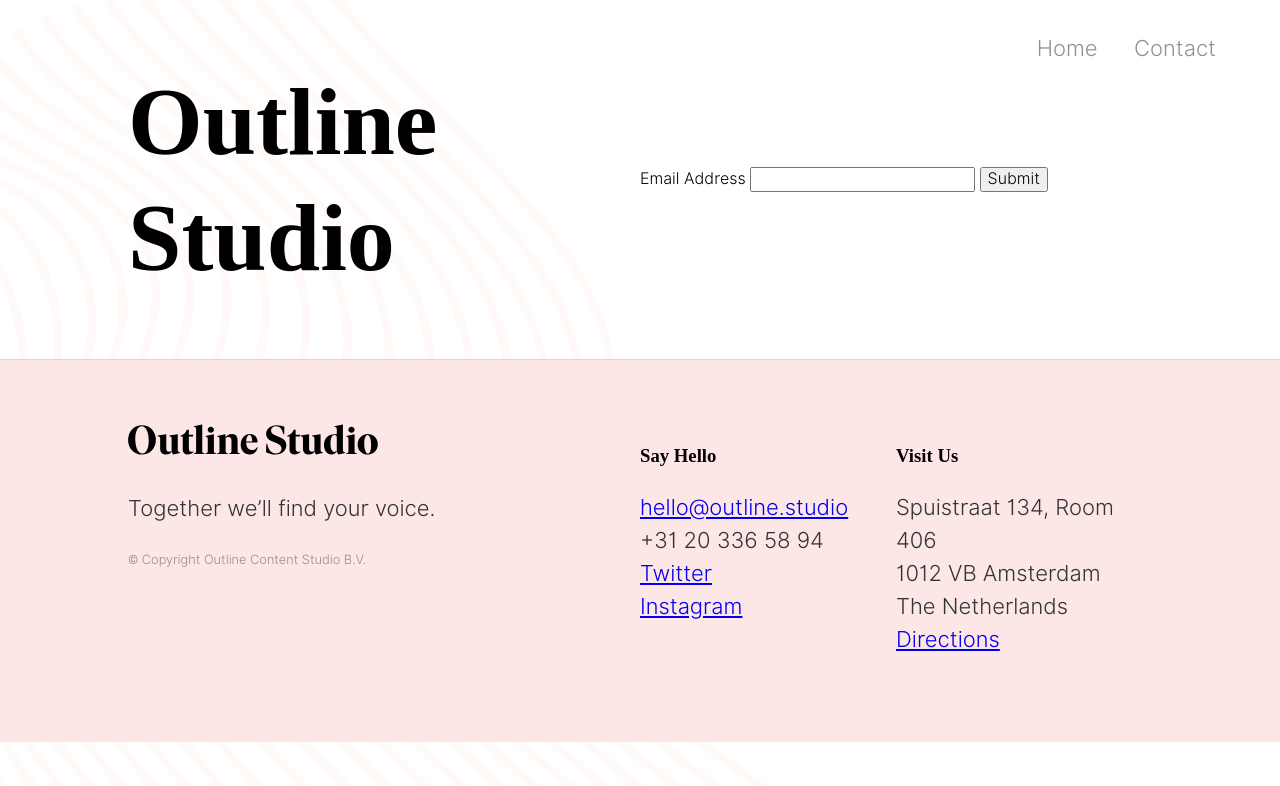
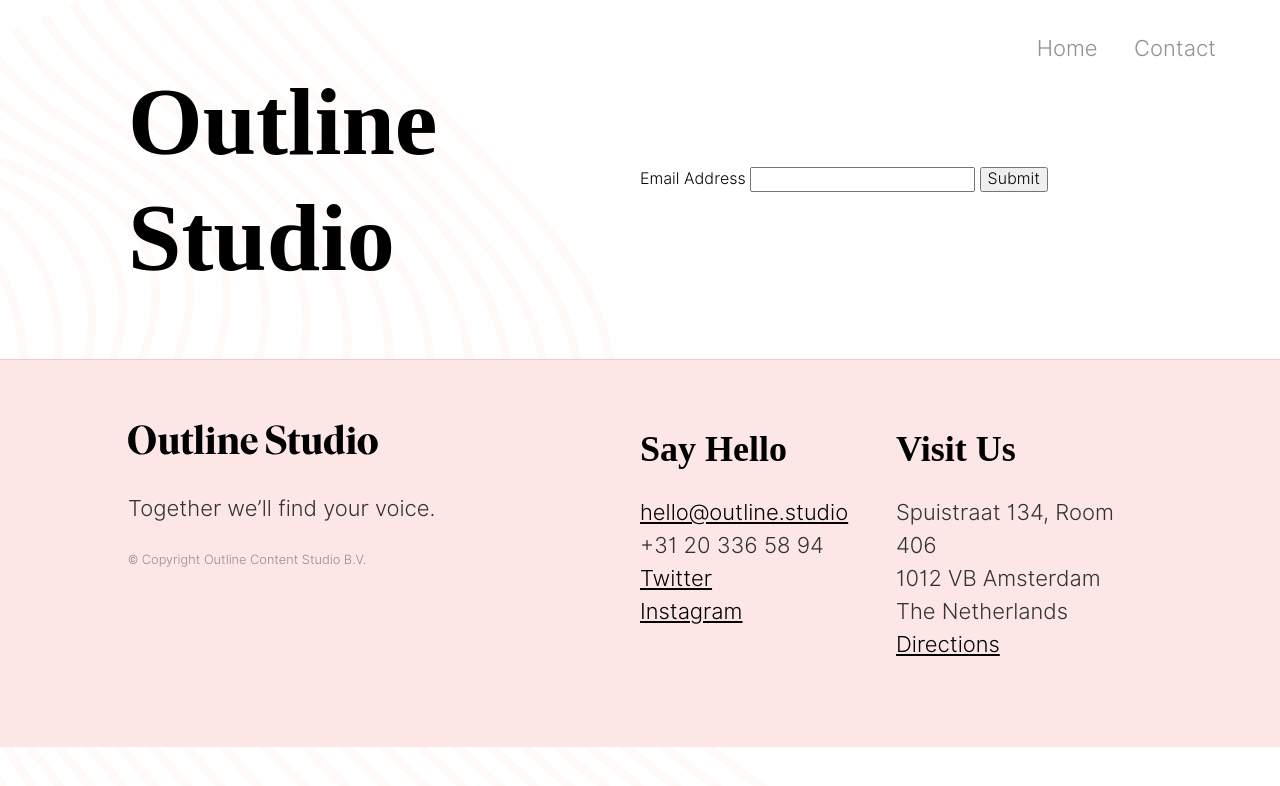
Before and after one commit to aarongilmore/outline-studio, a Jekyll site: the page built from contact.md, in a window 1280 px wide. Shown: the top 786 px of the page. Built offline with Jekyll 4.4.1, drawn with Linux system fonts in a browser that asks for light colours; nearby versions of some CDN libraries; some web fonts are replaced.

Commit message:
Type size.

```diff
--- a/_includes/footer.html
+++ b/_includes/footer.html
@@ -6,21 +6,21 @@
         <small class="o-40">&copy; Copyright Outline Content Studio B.V.</small>
         </c>
         <c span=1 span-s=1-2>
-            <h3>Say Hello</h3>
+            <h3 class="f2 mb1 mt0-ns mt3">Say Hello</h3>
             <p>
-                <a href="#">hello@outline.studio</a> <br>
+                <a href="#" class="link black underline dim">hello@outline.studio</a> <br>
                 +31 20 336 58 94 <br>
-                <a href="#">Twitter</a> <br>
-                <a href="#">Instagram</a>
+                <a href="#" class="link black underline dim">Twitter</a> <br>
+                <a href="#" class="link black underline dim">Instagram</a>
             </p>
         </c>
         <c span=1 span-s=1-2>
-            <h3>Visit Us</h3>
+            <h3 class="f2 mb1 mt0-ns mt3">Visit Us</h3>
             <p>
                 Spuistraat 134, Room 406 <br>
                 1012 VB Amsterdam  <br>
                 The Netherlands <br>
-                <a href="#">Directions</a>
+                <a href="#" class="link black underline dim">Directions</a>
             </p>
         </c>
     </grid>
--- a/_sass/_nav.scss
+++ b/_sass/_nav.scss
@@ -1,7 +1,7 @@
 nav {
     height: 55vh;
     @include breakpoint(lg) {
-        height: 100%;
+
     }
     a {
         color: $gray;
```
